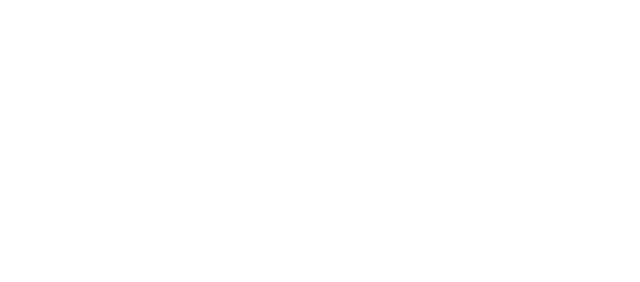
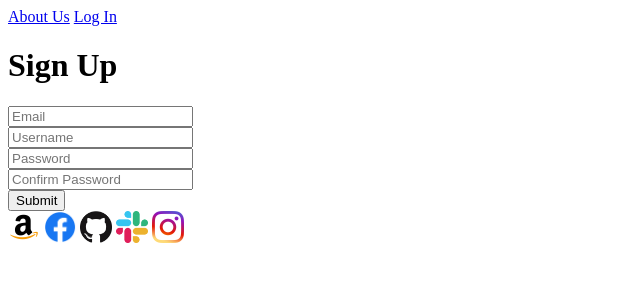
Before and after one commit to brettasibley/staticregisterpage, a plain HTML site: page index.html in a window 1280 px wide. Shown: the whole page, without its empty margins (0-640 px from the left). Drawn offline with Linux system fonts and the light colour scheme.

Commit message:
Rest of Page

```diff
--- a/index.html
+++ b/index.html
@@ -7,6 +7,36 @@
     <title>Register Page</title>
 </head>
 <body>
-
+<header>
+    <a href="#">About Us</a>
+    <a href="#">Log In</a>
+</header>
+<div>
+    <h1>Sign Up</h1>
+    <form>
+        <div>
+            <input type="email" placeholder="Email" name="email" required />
+        </div>
+        <div>
+            <input type="text" placeholder="Username" name="username" required />
+        </div>
+        <div>
+            <input type="password" placeholder="Password" name="password" required />
+        </div>
+        <div>
+            <input type="password" placeholder="Confirm Password" name="confirm password" required />
+        </div>
+        <div>
+            <button type="submit">Submit</button>
+        </div>
+    </form>
+    <footer>
+        <img src="./assets/Amazonlogo.png" alt="Amazon Icon" height="32" width="32" />
+        <img src="./assets/Facebooklogo.png" alt="Facebook Icon" height="32" width="32" />
+        <img src="./assets/Githublogo.png" alt="GitHub Icon" height="32" width="32" />
+        <img src="./assets/Slacklogo.png" alt="Slack Icon" height="32" width="32" />
+        <img src="./assets/Instagramlogo.png" alt="Instagram Icon" height="32" width="32" />
+    </footer>
+</div>
 </body>
 </html>
```
Also changed, not shown: Assets/Amazonlogo.png (added), Assets/Facebooklogo.png (added), Assets/Githublogo.png (added), Assets/Instagramlogo.png (added), Assets/Slacklogo.png (added).
